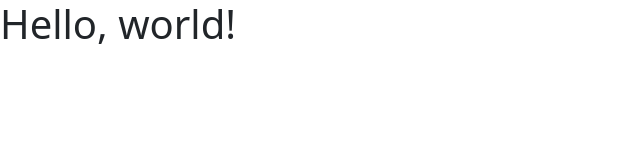
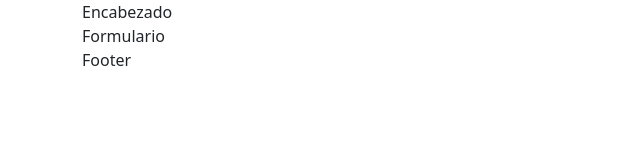
Before and after one commit to Julian-25/app-develop, a plain HTML site: page index.html in a window 1280 px wide. Shown: the whole page, without its empty margins (0-640 px from the left). Drawn offline with nearby package versions, Linux system fonts and the light colour scheme.

Commit message:
Creacion de filas y columnas

```diff
--- a/index.html
+++ b/index.html
@@ -7,7 +7,23 @@
     <link href="https://cdn.jsdelivr.net/npm/bootstrap@5.3.5/dist/css/bootstrap.min.css" rel="stylesheet" integrity="sha384-SgOJa3DmI69IUzQ2PVdRZhwQ+dy64/BUtbMJw1MZ8t5HZApcHrRKUc4W0kG879m7" crossorigin="anonymous">
   </head>
   <body>
-    <h1>Hello, world!</h1>
+    <div class="container">
+        <div class="row">
+            <div class="col">
+                Encabezado
+            </div>
+        </div>
+        <div class="row">
+            <div class="col-6">
+                Formulario
+            </div>
+        </div>
+        <div class="row">
+            <div class="col">
+                Footer
+            </div>
+        </div>
+    </div>
     <script src="https://cdn.jsdelivr.net/npm/bootstrap@5.3.5/dist/js/bootstrap.bundle.min.js" integrity="sha384-k6d4wzSIapyDyv1kpU366/PK5hCdSbCRGRCMv+eplOQJWyd1fbcAu9OCUj5zNLiq" crossorigin="anonymous"></script>
   </body>
 </html>
```
